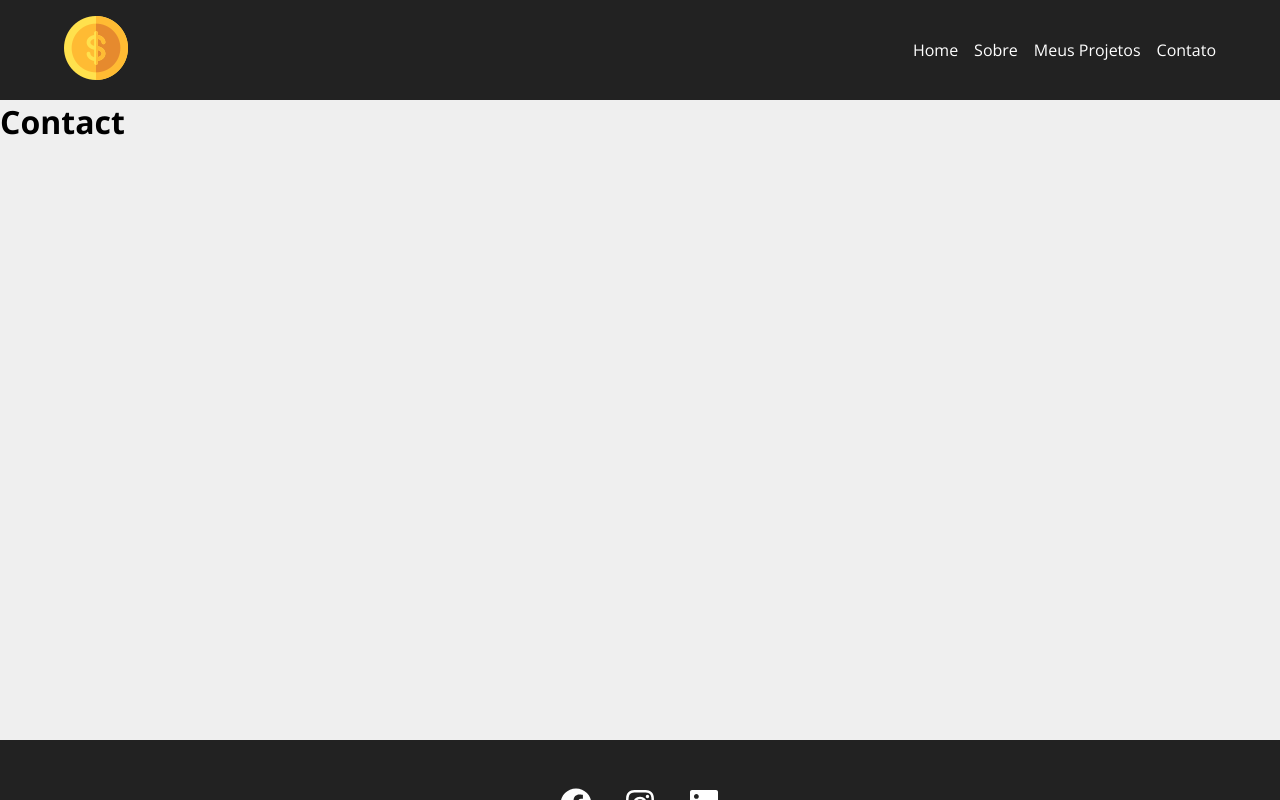
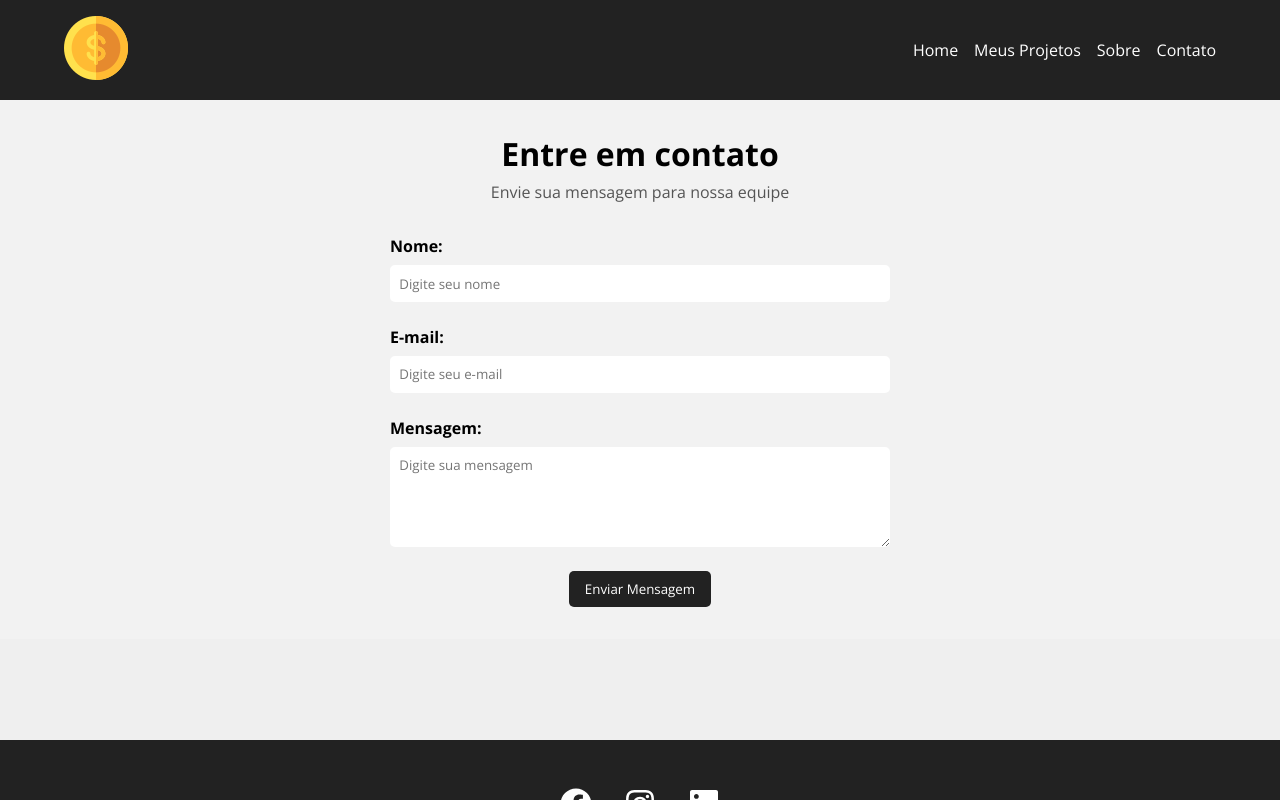
Before and after one commit to kayquemab/React, a React (Create React App) app in the folder Costs/: page /Contact in a window 1280 px wide. Built offline with nearby package versions, Linux system fonts and the light colour scheme.

Commit message:
Finalização de todas as páginas

```diff
--- a/Costs/db.json
+++ b/Costs/db.json
@@ -1,12 +1,12 @@
 {
   "Projects": [
     {
-      "id": "fe2e",
+      "id": "e50e",
       "name": "teste",
-      "budget": "500",
+      "budget": "100",
       "category": {
-        "id": "1",
-        "name": "Infra"
+        "id": "2",
+        "name": "Desenvolvimento"
       },
       "cost": 0,
       "services": []
--- a/Costs/src/components/Navbar.js
+++ b/Costs/src/components/Navbar.js
@@ -26,14 +26,14 @@ function Navbar() {
                         <Link to="/">Home</Link>
                     </li>
 
+                    {/* Meus Projetos */}
+                    <li className={styles.item}>
+                        <Link to="/Projects">Meus Projetos</Link>
+                    </li>
+
                     {/* Sobre */}
                     <li className={styles.item}>
                         <Link to="/Company">Sobre</Link>
-                    </li>
-
-                    {/* Meus Projetos */}
-                    <li className={styles.item}>
-                        <Link to="/Projects">Meus Projetos</Link>
                     </li>
 
                     {/* Contato */}
--- a/Costs/src/components/pages/Company.js
+++ b/Costs/src/components/pages/Company.js
@@ -1,9 +1,35 @@
-function Company() {
+import Styles from './Company.module.css'
+import Container from '../layout/Container'
+
+function Sobre() {
   return (
-    <div>
-      <h1>Company</h1>
-    </div>
-  );
+    <Container>
+      <section className={Styles.sobre_container}>
+        <h1>
+          Sobre a <span>Costs</span>
+        </h1>
+        <p>
+          O <strong>Costs</strong> é um sistema de gerenciamento de projetos
+          desenvolvido para ajudar empresas e profissionais a
+          organizarem seus orçamentos de forma prática e eficiente.
+        </p>
+        <p>
+          Nosso serviço permite que você cadastre projetos, defina
+          orçamentos, adicione serviços e acompanhe os custos em tempo real.
+        </p>
+
+        <div className={Styles.categorias}>
+          <h2>Áreas que atendemos:</h2>
+          <ul>
+            <li>✔️ Construção Civil</li>
+            <li>✔️ Tecnologia da Informação</li>
+            <li>✔️ Design e Marketing</li>
+            <li>✔️ Serviços Gerais</li>
+          </ul>
+        </div>
+      </section>
+    </Container>
+  )
 }
 
-export default Company;
+export default Sobre
--- /dev/null
+++ b/Costs/src/components/pages/Company.module.css
@@ -0,0 +1,47 @@
+.sobre_container {
+  width: 100%;
+  padding: 2em;
+  text-align: center;
+  background-color: #f2f2f2;
+}
+
+.sobre_container h1 {
+  font-size: 2.5em;
+  margin-bottom: 0.5em;
+}
+
+.sobre_container h1 span {
+  background-color: #222;
+  color: #ffbb33;
+  padding: 0.1em 0.3em;
+  border-radius: 5px;
+}
+
+.sobre_container p {
+  max-width: 700px;
+  margin: 0.5em auto;
+  font-size: 1.1em;
+  color: #444;
+  line-height: 1.6em;
+}
+
+.categorias {
+  margin-top: 2em;
+}
+
+.categorias h2 {
+  margin-bottom: 1em;
+  font-size: 1.5em;
+  color: #222;
+}
+
+.categorias ul {
+  list-style: none;
+  padding: 0;
+}
+
+.categorias li {
+  font-size: 1.1em;
+  margin: 0.5em 0;
+  color: #333;
+}
--- a/Costs/src/components/pages/Contact.js
+++ b/Costs/src/components/pages/Contact.js
@@ -1,9 +1,48 @@
-function Contact() {
+import Styles from './Contact.module.css'
+import Container from '../layout/Container'
+
+function Contato() {
   return (
-    <div>
-      <h1>Contact</h1>
-    </div>
-  );
+    <Container>
+      <div className={Styles.contato_container}>
+        <h1>Entre em contato</h1>
+        <p>Envie sua mensagem para nossa equipe</p>
+
+        <form className={Styles.form}>
+          <div className={Styles.form_group}>
+            <label htmlFor="nome">Nome:</label>
+            <input
+              type="text"
+              id="nome"
+              name="nome"
+              placeholder="Digite seu nome"
+            />
+          </div>
+
+          <div className={Styles.form_group}>
+            <label htmlFor="email">E-mail:</label>
+            <input
+              type="email"
+              id="email"
+              name="email"
+              placeholder="Digite seu e-mail"
+            />
+          </div>
+
+          <div className={Styles.form_group}>
+            <label htmlFor="mensagem">Mensagem:</label>
+            <textarea
+              id="mensagem"
+              name="mensagem"
+              placeholder="Digite sua mensagem"
+            ></textarea>
+          </div>
+
+          <button type="submit" className={Styles.btn}>Enviar Mensagem</button>
+        </form>
+      </div>
+    </Container>
+  )
 }
 
-export default Contact;
+export default Contato
--- /dev/null
+++ b/Costs/src/components/pages/Contact.module.css
@@ -0,0 +1,61 @@
+.contato_container {
+  width: 100%;
+  padding: 2em;
+  text-align: center;
+  background-color: #f2f2f2;
+}
+
+.contato_container h1 {
+  margin-bottom: 0.2em;
+  font-size: 2em;
+}
+
+.contato_container p {
+  margin-bottom: 2em;
+  color: #555;
+}
+
+.form {
+  max-width: 500px;
+  margin: 0 auto;
+}
+
+.form_group {
+  display: flex;
+  flex-direction: column;
+  margin-bottom: 1.5em;
+  text-align: left;
+}
+
+.form_group label {
+  margin-bottom: 0.5em;
+  font-weight: bold;
+}
+
+.form_group input,
+.form_group textarea {
+  padding: 0.7em;
+  border-radius: 5px;
+  border: none;
+  outline: none;
+}
+
+textarea {
+  min-height: 100px;
+  resize: vertical;
+}
+
+.btn {
+  background-color: #222;
+  color: #fff;
+  padding: 0.7em 1.2em;
+  border: none;
+  border-radius: 5px;
+  cursor: pointer;
+  transition: 0.3s;
+}
+
+.btn:hover {
+  background-color: #ffbb33;
+  color: #222;
+}
```
